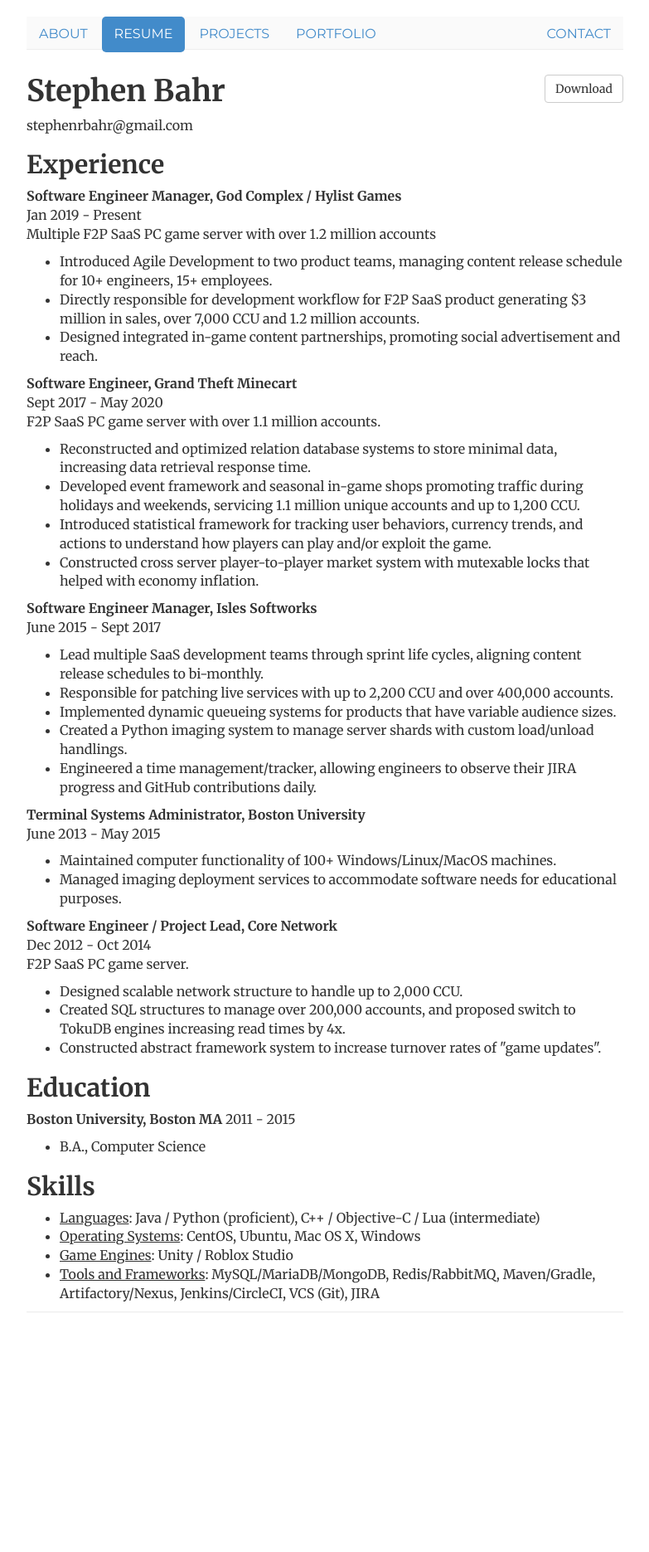
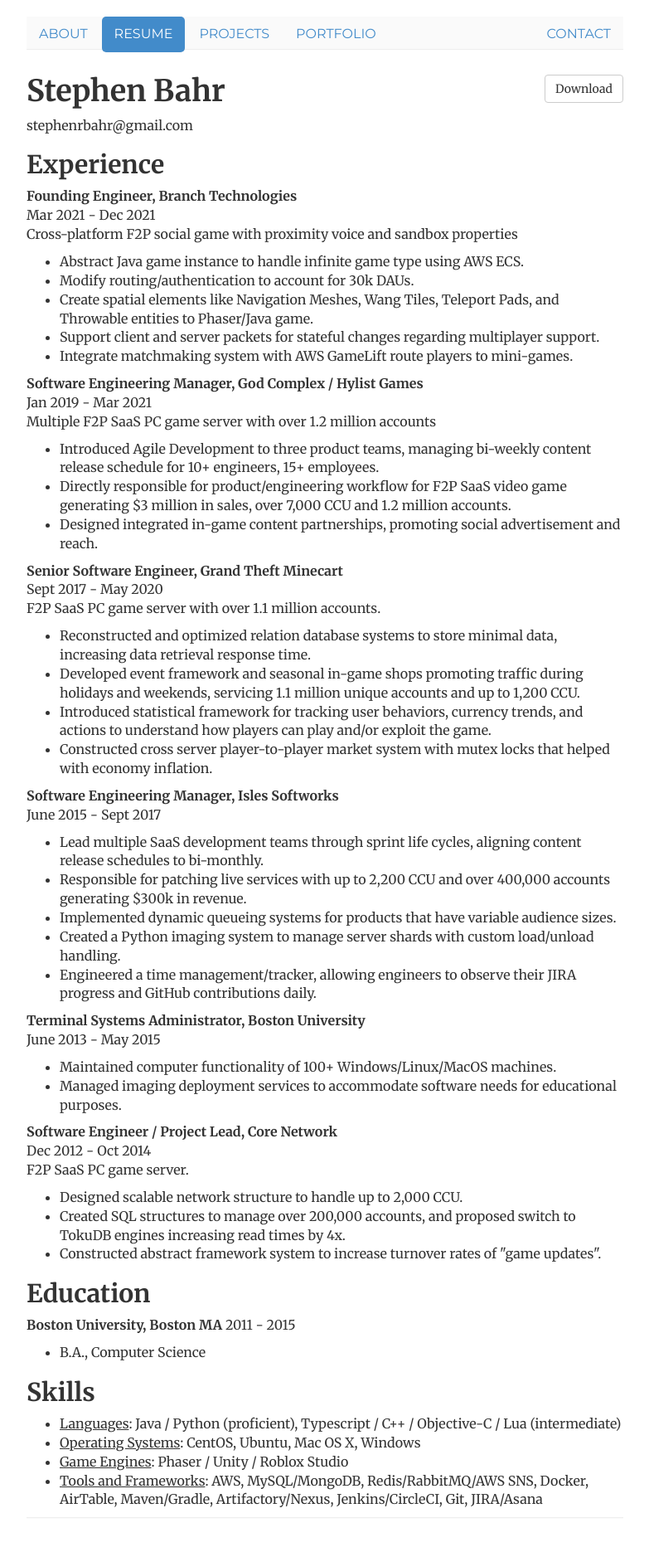
Before and after one commit to Unknowncmbk/unknowncmbk.github.io, a Jekyll site: the page built from resume/index.html, in a window 1280 px wide. Shown: the whole page at 83% size, without its empty margins (248-1031 px from the left). Built offline with Jekyll 4.4.1, drawn with Linux system fonts in a browser that asks for light colours; before the commit the page ends 1623 px from its top, so only the background shows below that.

Commit message:
Update to add Branch.

```diff
--- a/index.html
+++ b/index.html
@@ -6,7 +6,7 @@
 projects: passive
 portfolio: passive
 contact: passive
-description: Stephen Bahr is a Software Engineer from a small town in Ohio
+description: Stephen Bahr is a Software Engineering Manager from a small town in Ohio
 ---
 <!-- <div class="jumbotron"> -->
 <div class="row marketing">
@@ -14,7 +14,7 @@
 	<img  class="img-rounded avatar" alt="Stephen Bahr" src="img/stephen_200x.png">
 	</div>
 	<div itemscope itemtype="http://data-vocabulary.org/Person" class="col-sm-8">
-	<p class="lead">Hi, I'm <span itemprop="name">Stephen</span> and I am a Software Engineer</p>
+	<p class="lead">Hi, I'm <span itemprop="name">Stephen</span> and I am a Software Engineering Manager.</p>
 	<p>I mainly specialize in backend computational systems, and leading software engineering teams. My inspiration for game design comes from RTS strategy games like Age of Empires II, Clash of Clans and dungeon crawlers like Binding of Isaac. My lifelong goal is to immortalize my family and friends in a video game with AI / audio recordings.
 	</p>
 
--- a/projects/index.html
+++ b/projects/index.html
@@ -6,7 +6,7 @@
 projects: active
 portfolio: passive
 contact: passive
-description: Stephen Bahr is a Software Engineer from a small town in Ohio
+description: Stephen Bahr is a Software Engineering Manager from a small town in Ohio
 ---
 <!-- <div class="jumbotron"> -->
 <div class="projects">
--- a/resume/index.html
+++ b/resume/index.html
@@ -16,17 +16,29 @@
 		</div>
 
 		<h2>Experience</h2>
-		<p><strong>Software Engineer Manager, God Complex / Hylist Games</strong><br>
-		<weak>Jan 2019 - Present</weak><br>
+		<p><strong>Founding Engineer, Branch Technologies</strong><br>
+		<weak>Mar 2021 - Dec 2021</weak><br>
+		<weak>Cross-platform F2P social game with proximity voice and sandbox properties</weak>
+		</p>
+		<ul>
+		<li>Abstract Java game instance to handle infinite game type using AWS ECS.</li>
+		<li>Modify routing/authentication to account for 30k DAUs.</li>
+		<li>Create spatial elements like Navigation Meshes, Wang Tiles, Teleport Pads, and Throwable entities to Phaser/Java game.</li>
+		<li>Support client and server packets for stateful changes regarding multiplayer support.</li>
+		<li>Integrate matchmaking system with AWS GameLift route players to mini-games.</li>
+		</ul>
+
+		<p><strong>Software Engineering Manager, God Complex / Hylist Games</strong><br>
+		<weak>Jan 2019 - Mar 2021</weak><br>
 		<weak>Multiple F2P SaaS PC game server with over 1.2 million accounts</weak>
 		</p>
 		<ul>
-		<li>Introduced Agile Development to two product teams, managing content release schedule for 10+ engineers, 15+ employees.</li>
-		<li>Directly responsible for development workflow for F2P SaaS product generating $3 million in sales, over 7,000 CCU and 1.2 million accounts.</li>
+		<li>Introduced Agile Development to three product teams, managing bi-weekly content release schedule for 10+ engineers, 15+ employees.</li>
+		<li>Directly responsible for product/engineering workflow for F2P SaaS video game generating $3 million in sales, over 7,000 CCU and 1.2 million accounts.</li>
 		<li>Designed integrated in-game content partnerships, promoting social advertisement and reach.</li>
 		</ul>
 
-		<p><strong>Software Engineer, Grand Theft Minecart</strong><br>
+		<p><strong>Senior Software Engineer, Grand Theft Minecart</strong><br>
 		<weak>Sept 2017 - May 2020</weak><br>
 		<weak>F2P SaaS PC game server with over 1.1 million accounts.</weak>
 		</p>
@@ -34,16 +46,16 @@
 		<li>Reconstructed and optimized relation database systems to store minimal data, increasing data retrieval response time.</li>
 		<li>Developed event framework and seasonal in-game shops promoting traffic during holidays and weekends, servicing 1.1 million unique accounts and up to 1,200 CCU.</li>
 		<li>Introduced statistical framework for tracking user behaviors, currency trends, and actions to understand how players can play and/or exploit the game.</li>
-		<li>Constructed cross server player-to-player market system with mutexable locks that helped with economy inflation.</li>
+		<li>Constructed cross server player-to-player market system with mutex locks that helped with economy inflation.</li>
 		</ul>
 
-		<p><strong>Software Engineer Manager, Isles Softworks</strong><br>
+		<p><strong>Software Engineering Manager, Isles Softworks</strong><br>
 		<weak>June 2015 - Sept 2017</weak><br></p>
 		<ul>
 		<li>Lead multiple SaaS development teams through sprint life cycles, aligning content release schedules to bi-monthly.</li>
-		<li>Responsible for patching live services with up to 2,200 CCU and over 400,000 accounts.</li>
+		<li>Responsible for patching live services with up to 2,200 CCU and over 400,000 accounts generating $300k in revenue.</li>
 		<li>Implemented dynamic queueing systems for products that have variable audience sizes.</li>
-		<li>Created a Python imaging system to manage server shards with custom load/unload handlings.</li>
+		<li>Created a Python imaging system to manage server shards with custom load/unload handling.</li>
 		<li>Engineered a time management/tracker, allowing engineers to observe their JIRA progress and GitHub contributions daily.</li>
 		</ul>
 
@@ -73,9 +85,9 @@
 
 		<h2>Skills</h2>
 		<ul>
-		<li><u>Languages</u>: Java / Python (proficient), C++ / Objective-C / Lua (intermediate)</li>
+		<li><u>Languages</u>: Java / Python (proficient), Typescript / C++ / Objective-C / Lua (intermediate)</li>
 		<li><u>Operating Systems</u>: CentOS, Ubuntu, Mac OS X, Windows</li>
-		<li><u>Game Engines</u>: Unity / Roblox Studio</li>
-		<li><u>Tools and Frameworks</u>: MySQL/MariaDB/MongoDB, Redis/RabbitMQ, Maven/Gradle, Artifactory/Nexus, Jenkins/CircleCI, VCS (Git), JIRA</li>
+		<li><u>Game Engines</u>: Phaser / Unity / Roblox Studio</li>
+		<li><u>Tools and Frameworks</u>: AWS, MySQL/MongoDB, Redis/RabbitMQ/AWS SNS, Docker, AirTable, Maven/Gradle, Artifactory/Nexus, Jenkins/CircleCI, Git, JIRA/Asana</li>
 		</ul>
 </div>
```
Also changed, not shown: portfolio/index.html (+63 -3 lines), img/branch/branch_milo.png (added), img/branch/branch_overview.png (added), img/branch/navmesh.png (added), 2 other files.
